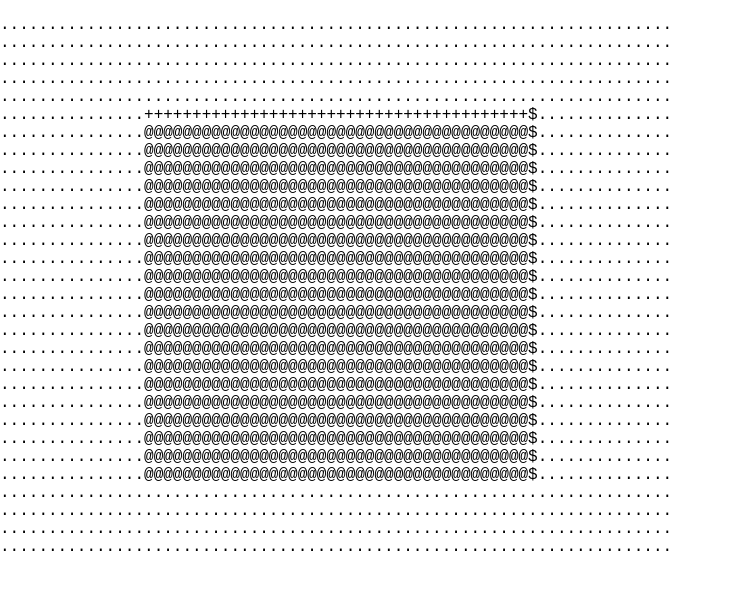
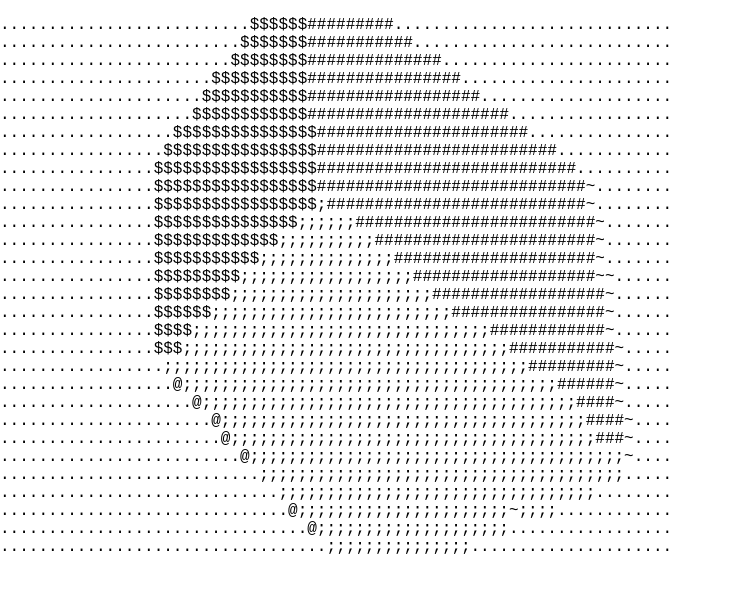
Before and after one commit to Im-Rises/cube-ascii-react, a React (Create React App) app: page / in a window 1280 px wide. Shown: the top 592 px of the page, without its empty margins (0-729 px from the left). Built offline with nearby package versions, Linux system fonts and the light colour scheme.

Commit message:
Corrected some bugs

```diff
--- a/src/components/CubeAscii.tsx
+++ b/src/components/CubeAscii.tsx
@@ -36,15 +36,17 @@ export const CubeAscii = (props: Props) => {
 
 			setAsciiCube(generateTextFromBuffer(cubeTextBuffer, mergedProps.screenWidth, mergedProps.screenHeight));
 
-			// rotateCube(cube);
+			rotateCube(cube);
 		};
+
+		// updateCube();
 
 		const interval = setInterval(updateCube, 1000 / mergedProps.frameRate);
 
 		return () => {
 			clearInterval(interval);
 		};
-	}, [mergedProps]);
+	}, [mergedProps.screenWidth, mergedProps.screenHeight, mergedProps.frameRate]);
 
 	return (
 		<div>
```
